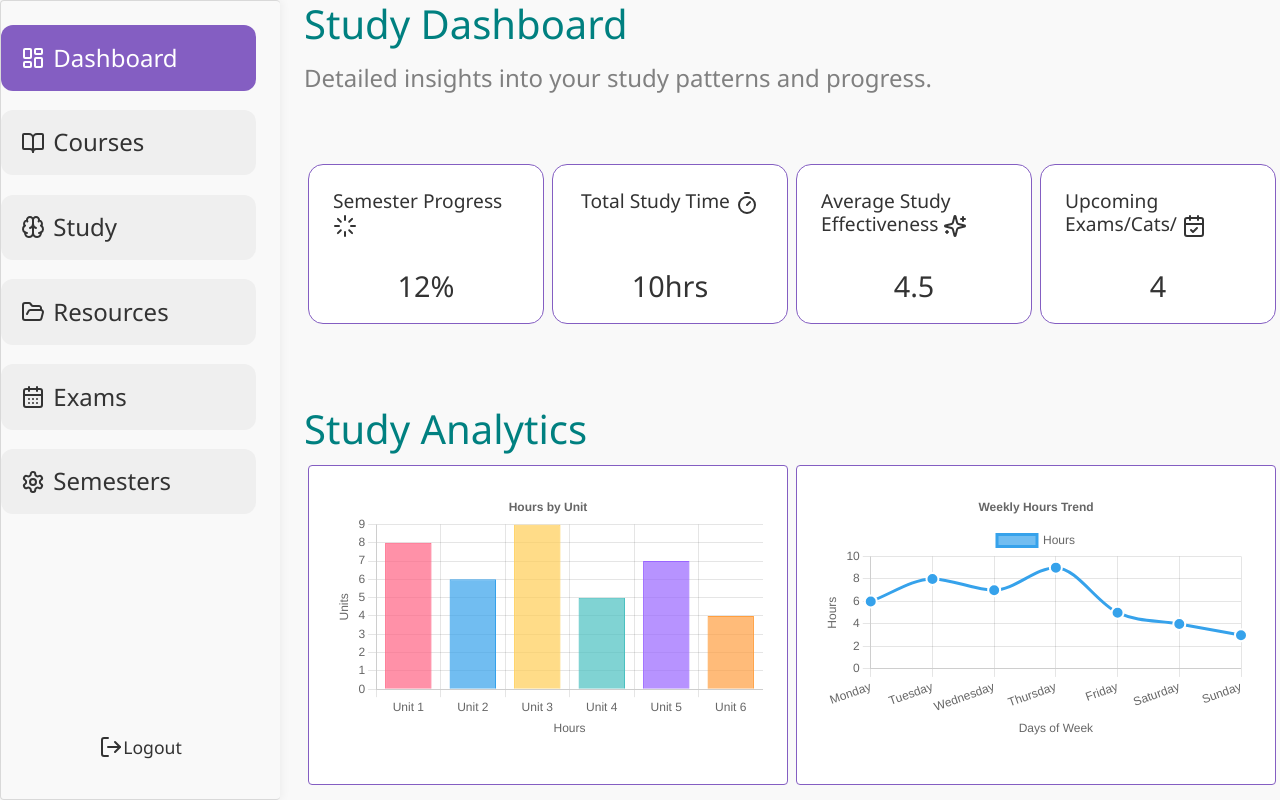
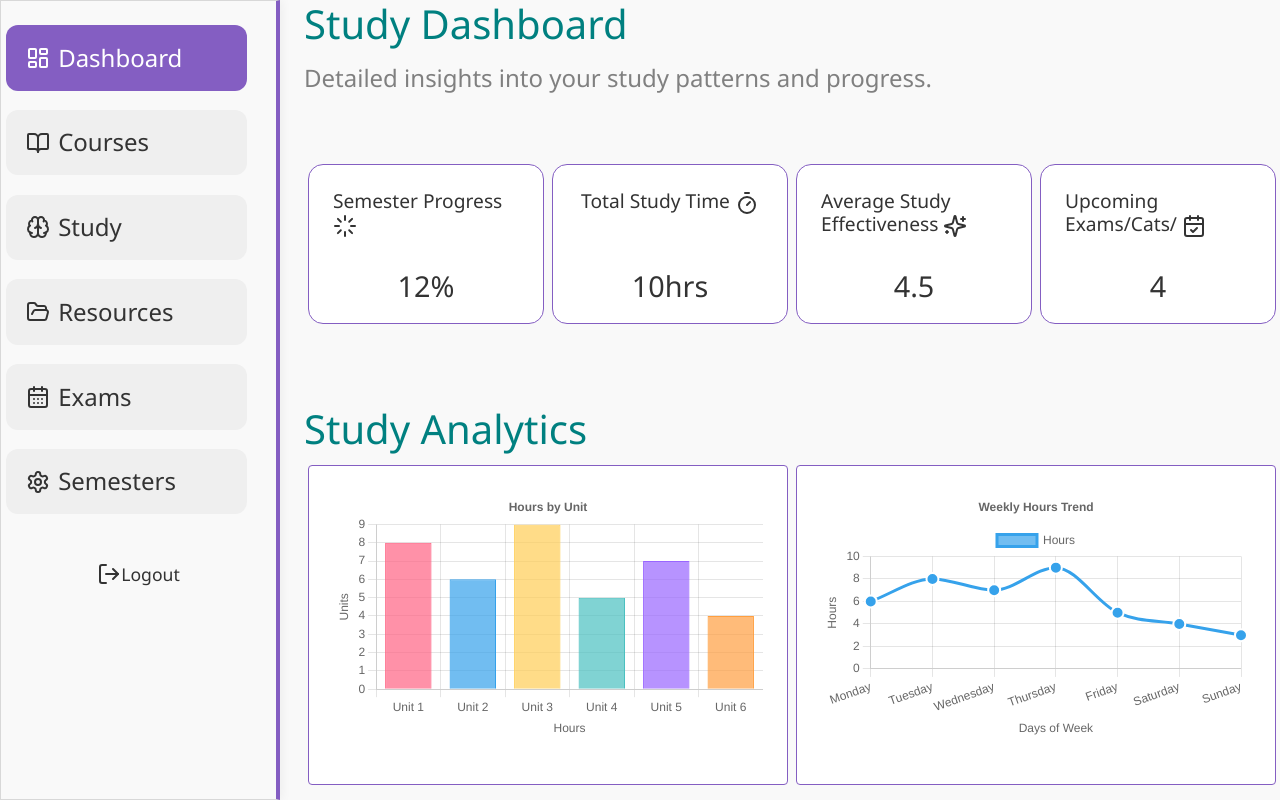
Before and after one commit to Unrealrojo234/tempest, a SvelteKit app: page / in a window 1280 px wide. Built offline with nearby package versions, Linux system fonts and the light colour scheme.

Commit message:
fix: something minor

```diff
--- a/src/routes/components/drawer.svelte
+++ b/src/routes/components/drawer.svelte
@@ -64,15 +64,14 @@
 	<div class="row g-0 m-0 p-0">
 		<div class="col-auto m-0 p-0">
 			<div id="drawer-div" class="card m-0">
+				<div id="fixed">
 					<div class="logo-section"></div>
-
 					<nav class="navigation">
 						{#each tabs as tab}
 							{@const Icon = tab.icon}
 							<!-- svelte-ignore a11y_click_events_have_key_events -->
 							<!-- svelte-ignore a11y_no_static_element_interactions -->
 							<button
-
 								class="tab {activeTab === tab.id ? 'active' : ''}"
 								onclick={() => handleTabClick(tab.id)}
 							>
@@ -87,6 +86,7 @@
 							<LogOut class="logout-icon" />
 							<span>Logout</span>
 						</button>
+					</div>
 				</div>
 			</div>
 		</div>
@@ -135,12 +135,14 @@
 		height: 100vh;
 		width: 280px;
 		background-color: var(--bg-card);
-		border-right: 2px solid var(--primary);
+		border-right: 4px solid var(--purple);
+		border-radius: 0% !important;
 		display: flex;
 		flex-direction: column;
 		justify-content: space-between;
-		padding: 1.5rem 0;
+		padding: 1.5rem 0.3rem;
 		box-shadow: 2px 0 10px rgba(0, 0, 0, 0.05);
+		position: static;
 	}
 
 	#tabs {
@@ -210,4 +212,6 @@
 		background-color: var(--purple);
 		color: white;
 	}
+
+
 </style>
```
Lines whose indentation alone changed are shown as unchanged.
